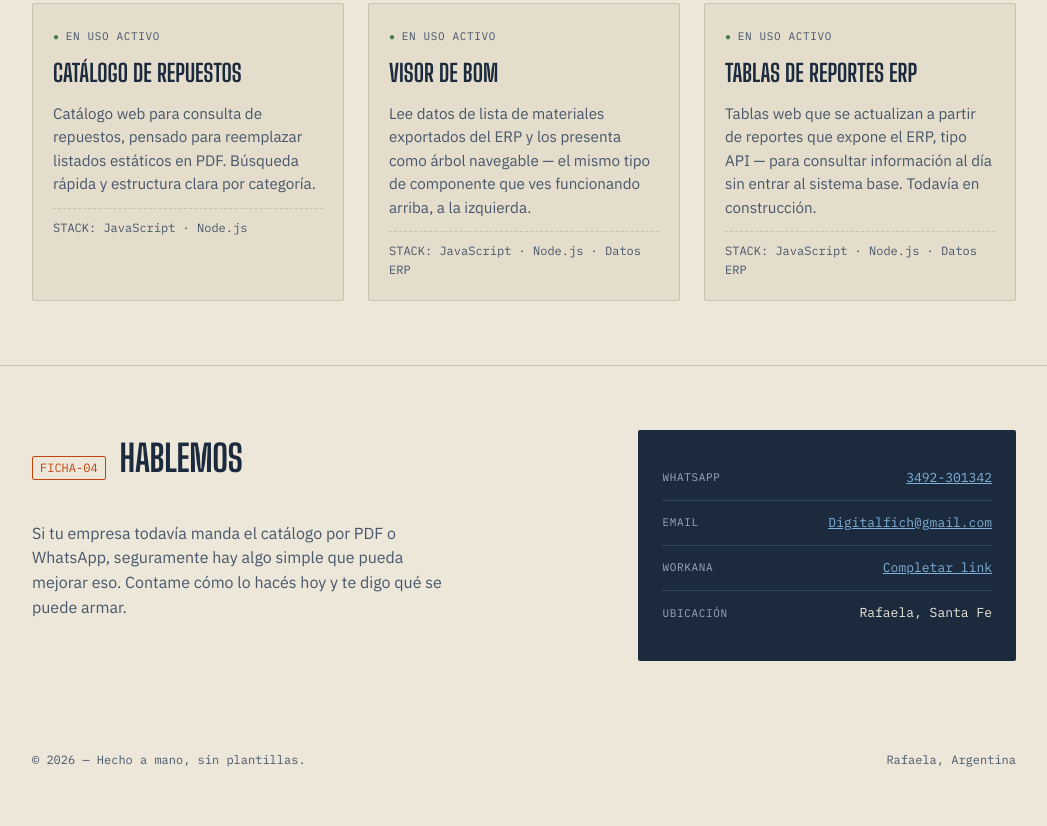
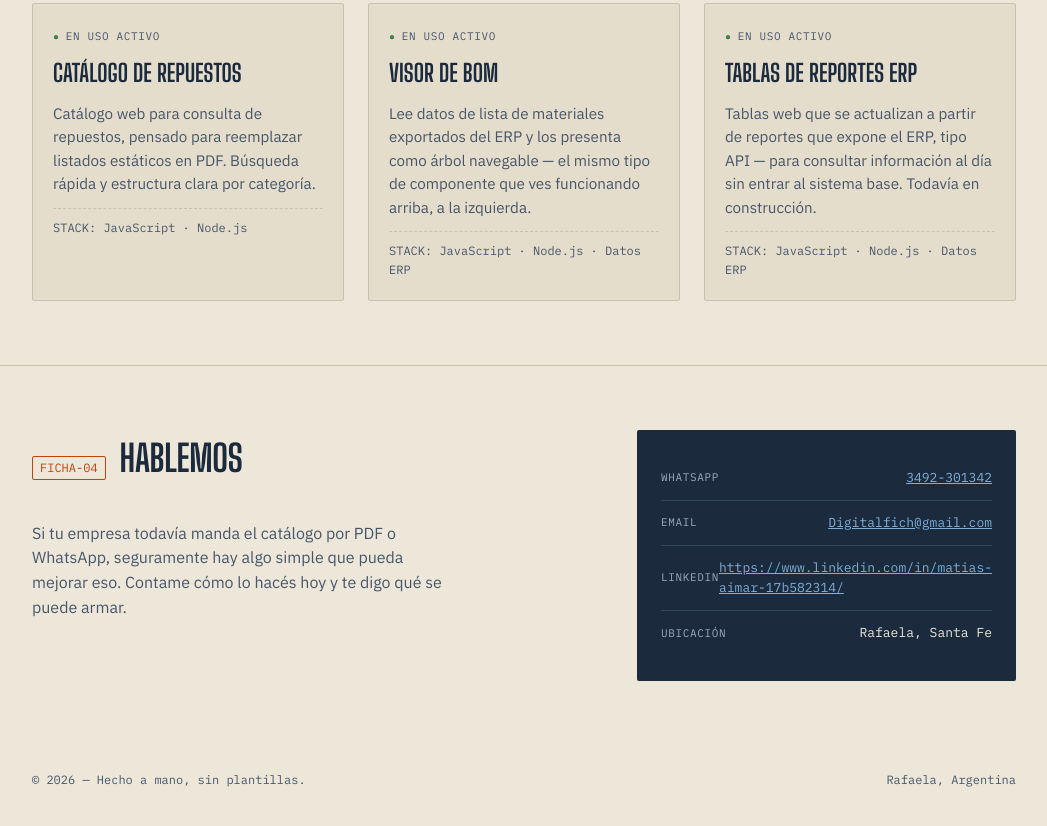
Before and after one commit to matiasaimar-bot/Digitalizacion-pymes, a plain HTML site: page index.html in a window 1280 px wide. Shown: the part 1749-2575 px from the top of the page, without its empty margins (116-1163 px from the left). Drawn offline with Linux system fonts and the light colour scheme.

Commit message:
Add files via upload

```diff
--- a/index.html
+++ b/index.html
@@ -536,7 +536,7 @@
       <div class="contact-card">
         <div class="line"><span class="label">WhatsApp</span> <a href="https://wa.me/549XXXXXXXXXX" target="_blank" rel="noopener">3492-301342</a></div>
         <div class="line"><span class="label">Email</span> <a href="mailto:tuemail@ejemplo.com">Digitalfich@gmail.com</a></div>
-        <div class="line"><span class="label">Workana</span> <a href="#" target="_blank" rel="noopener">Completar link</a></div>
+        <div class="line"><span class="label">LinkedIn</span> <a href="#" target="_blank" rel="noopener">https://www.linkedin.com/in/matias-aimar-17b582314/</a></div>
         <div class="line"><span class="label">Ubicación</span> <span>Rafaela, Santa Fe</span></div>
       </div>
     </div>
```
